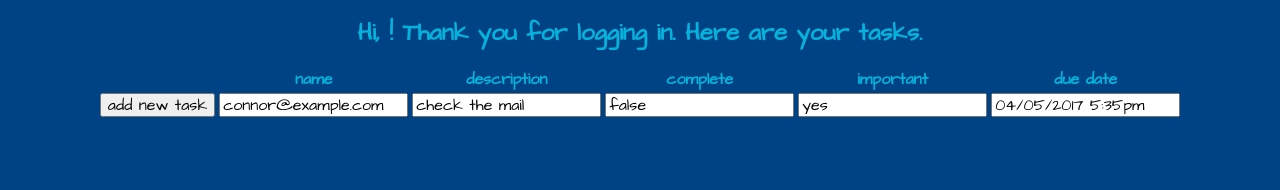
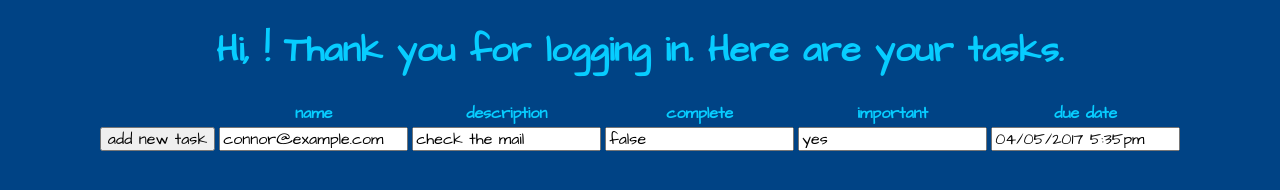
Before and after one commit to devonmoubry/task-management-app, a website built with webpack: page app/index.html in a window 1280 px wide. Built offline with nearby package versions, Linux system fonts and the light colour scheme; files whose address does not match are found by name.

Commit message:
minor styles change

```diff
--- a/app/stylesheets/app.scss
+++ b/app/stylesheets/app.scss
@@ -1,12 +1,12 @@
 html {
+  display: flex;
+  justify-content: center;
     body {
         margin: 0;
         padding: 0;
         background: #004385;
         font-family: 'Architects Daughter', cursive;
-        display: flex;
-        justify-content: center;
-        color: #05B2DC;
+        color: #07CDFF;
     }
 }
 
@@ -14,24 +14,33 @@ html {
 h1 {
   font-family: 'Lobster', cursive;
   text-align: center;
+  font-size: 36px;
 }
 
 h2 {
   text-align: center;
   font-family: 'Architects Daughter', cursive;
   font-weight: bold;
+  font-size: 36px;
 }
 
 .login-view {
   display: flex;
   vertical-align: middle;
+  justify-content: center;
   flex-direction: column;
 }
 
 .task-view {
   display: flex;
   vertical-align: middle;
+  justify-content: center;
   flex-direction: column;
+  padding: auto;
+}
+
+table {
+  justify-content: center;
 }
 
 input {
```
